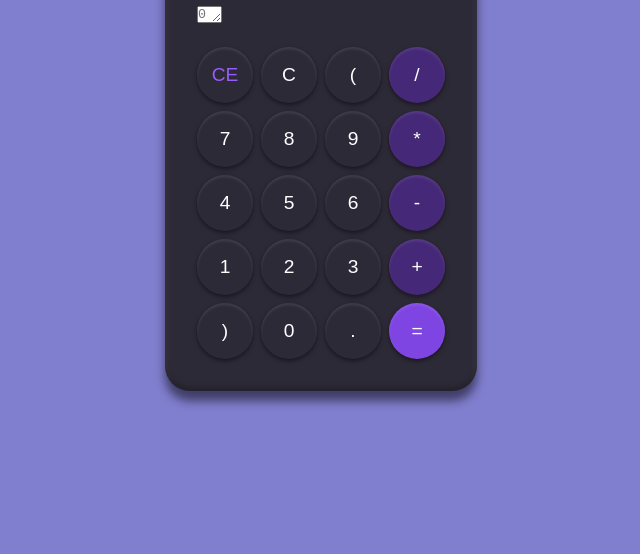
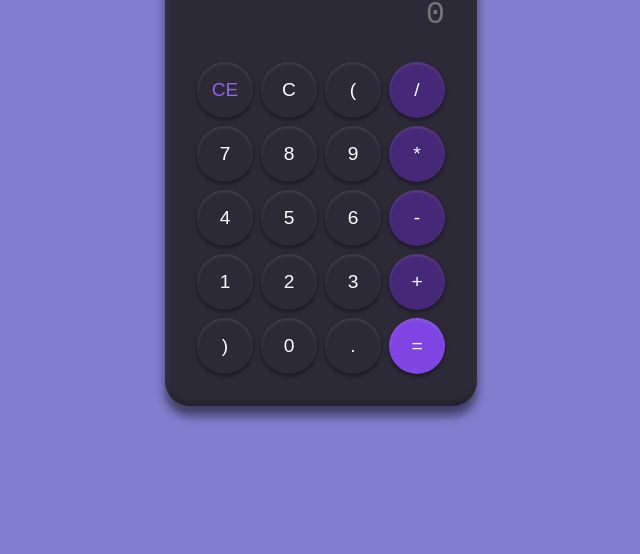
Before and after one commit to MarcosAntonio15243/calculadora-aritmetica, a plain HTML site: page app/index.html in a window 1280 px wide. Shown: the part 246-800 px from the top of the page, without its empty margins (319-959 px from the left). Drawn offline with Linux system fonts and the light colour scheme.

Commit message:
style: style expression input component

```diff
--- a/app/styles/style.css
+++ b/app/styles/style.css
@@ -36,6 +36,35 @@ main {
   flex-direction: column;
   gap: 20px;
   margin-inline: 10rem;
+}
+
+#expression-input {
+  resize: none;
+  text-wrap: none;
+  overflow-y: hidden;
+  overflow-x: auto;
+
+  background: none;
+  outline: none;
+  border: none;
+  font-size: 2rem;
+  width: 100%;
+  color: white;
+  text-align: right;
+  padding-block: 5px;
+}
+#expression-input::before {
+  content: "=";
+}
+#expression-input::-webkit-scrollbar {
+  cursor: pointer;
+  background-color: none;
+  height: 6px;
+}
+#expression-input::-webkit-scrollbar-thumb {
+  cursor: pointer;
+  background-color: var(--color-purple-dark);
+  border-radius: 8px;
 }
 
 #action-buttons {
```
